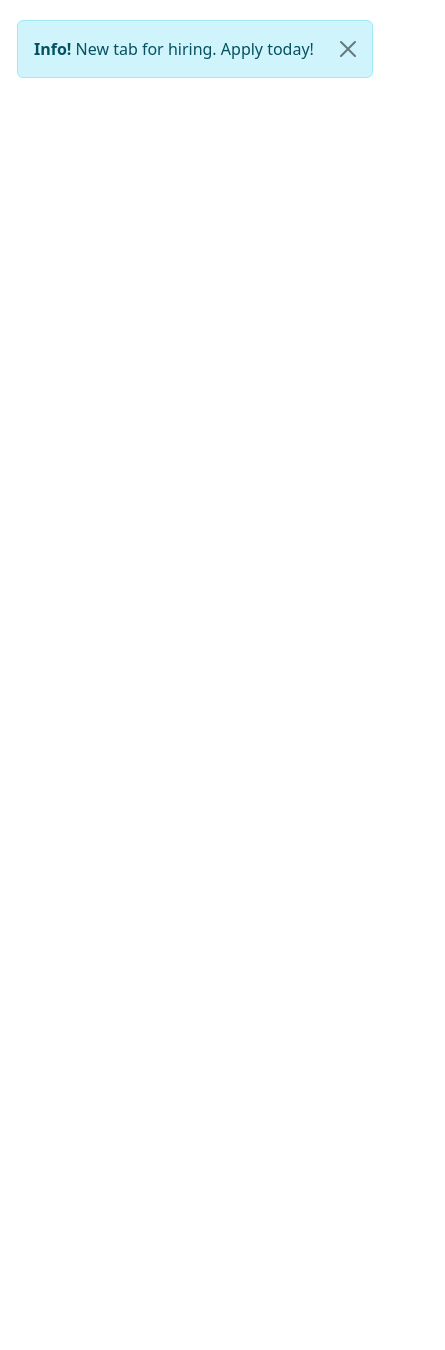
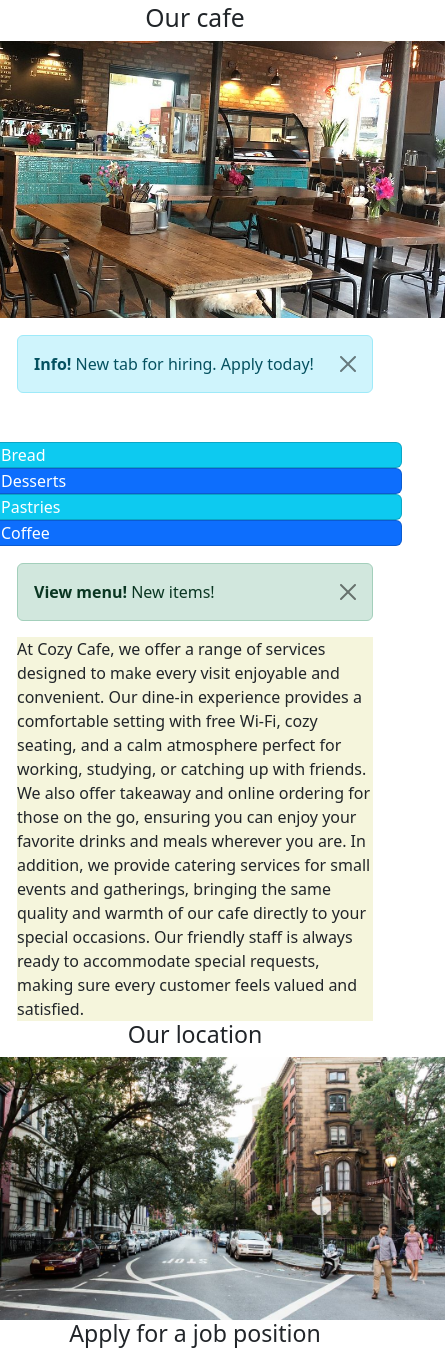
Before and after one commit to Nysa-Patel/smallbusiness, a plain HTML site: page index.html in a window 390 px wide. Shown: the part 533-1883 px from the top of the page, 445 px wide, since content can reach past the window. Before the commit the page ends 844 px from the top, so only its background shows below. Drawn offline with nearby package versions, Linux system fonts and the light colour scheme.

Commit message:
Add files via upload

```diff
--- a/index.html
+++ b/index.html
@@ -33,17 +33,43 @@
         </ul>
       </nav>
 
-    <div class = "info" style="background-color: beige;">
+    <div class = "info" style="background-color: rgb(245, 245, 220);">
         <p>Welcome to Cute Cafe, your neighborhood haven for cozy vibes and delicious treats! We specialize in serving up a delightful selection of drinks, freshly brewed coffee, and homemade pastries that warm both your heart and your taste buds. Whether you're stopping by for your morning latte, an afternoon pick-me-up, or just craving something sweet, Cute Cafe is the perfect spot to relax, recharge, and enjoy a little moment of happiness. Come for the treats, stay for the charm! 🧁☕✨</p>
     </div>
 </div>
+    <h2 div class = "text-center">Our cafe</h2>
+      <div class = " d-flex align-items-center justify-content-center"><img src = "inside-our-cosy-cafe.jpg" width = "500"> </div>
+
+
 <div class = "alert">
     <div class="alert alert-info alert-dismissible">
         <button type="button" class="btn-close" data-bs-dismiss="alert"></button>
         <strong>Info!</strong> New tab for hiring. Apply today!
       </div>
 </div>
-    <!-- Include Bootstrap JS (optional for navbar toggling) -->
+<div class="row">
+  <div class="col-sm-3 card bg-info text-white">Bread</div>
+  <div class="col-sm-3 card bg-primary text-white">Desserts</div>
+  <div class="col-sm-3 card bg-info text-white">Pastries</div>
+  <div class="col-sm-3 card bg-primary text-white">Coffee</div>
+</div>
+
+<div class = "alert">
+  <div class="alert alert-success alert-dismissible">
+    <button type="button" class="btn-close" data-bs-dismiss="alert"></button>
+    <strong>View menu!</strong> New items!
+  </div>
+  <div class = "info" style = "background-color:  rgb(245, 245, 220);">
+    At Cozy Cafe, we offer a range of services designed to make every visit enjoyable and convenient. Our dine-in experience provides a comfortable setting with free Wi-Fi, cozy seating, and a calm atmosphere perfect for working, studying, or catching up with friends. We also offer takeaway and online ordering for those on the go, ensuring you can enjoy your favorite drinks and meals wherever you are. In addition, we provide catering services for small events and gatherings, bringing the same quality and warmth of our cafe directly to your special occasions. Our friendly staff is always ready to accommodate special requests, making sure every customer feels valued and satisfied.
+  </div>
+  <h3 div class = "text-center">Our location</h3>
+      <div class = " d-flex align-items-center justify-content-center"><img src = "flatten.jpg" width = "500"> </div>
+
+      <h3 div class = "text-center"> Apply for a job position</h3>
+      <div class = "info" style = "background-color:  rgb(245, 245, 220);">
+        If you're passionate about great coffee, excellent customer service, and being part of a welcoming team, Cozy Cafe might be the perfect place for you! We are currently looking for motivated individuals to join our team in a variety of positions, including baristas, servers, and kitchen staff. Whether you have previous experience or are eager to learn, we offer a supportive environment where you can grow and develop your skills. To apply, simply come by the cafe and speak with one of our staff members to schedule an in-store interview. We're excited to meet new faces and welcome you to our Cozy Cafe family!
+      </div>
+            <!-- Include Bootstrap JS (optional for navbar toggling) -->
     <script src="https://cdn.jsdelivr.net/npm/bootstrap@5.3.3/dist/js/bootstrap.bundle.min.js"></script>
   </body>
 </html>
```
Also changed, not shown: About.html (+5 -0 lines), Contact.html (+6 -0 lines), flatten.jpg (added), inside-our-cosy-cafe.jpg (added).
